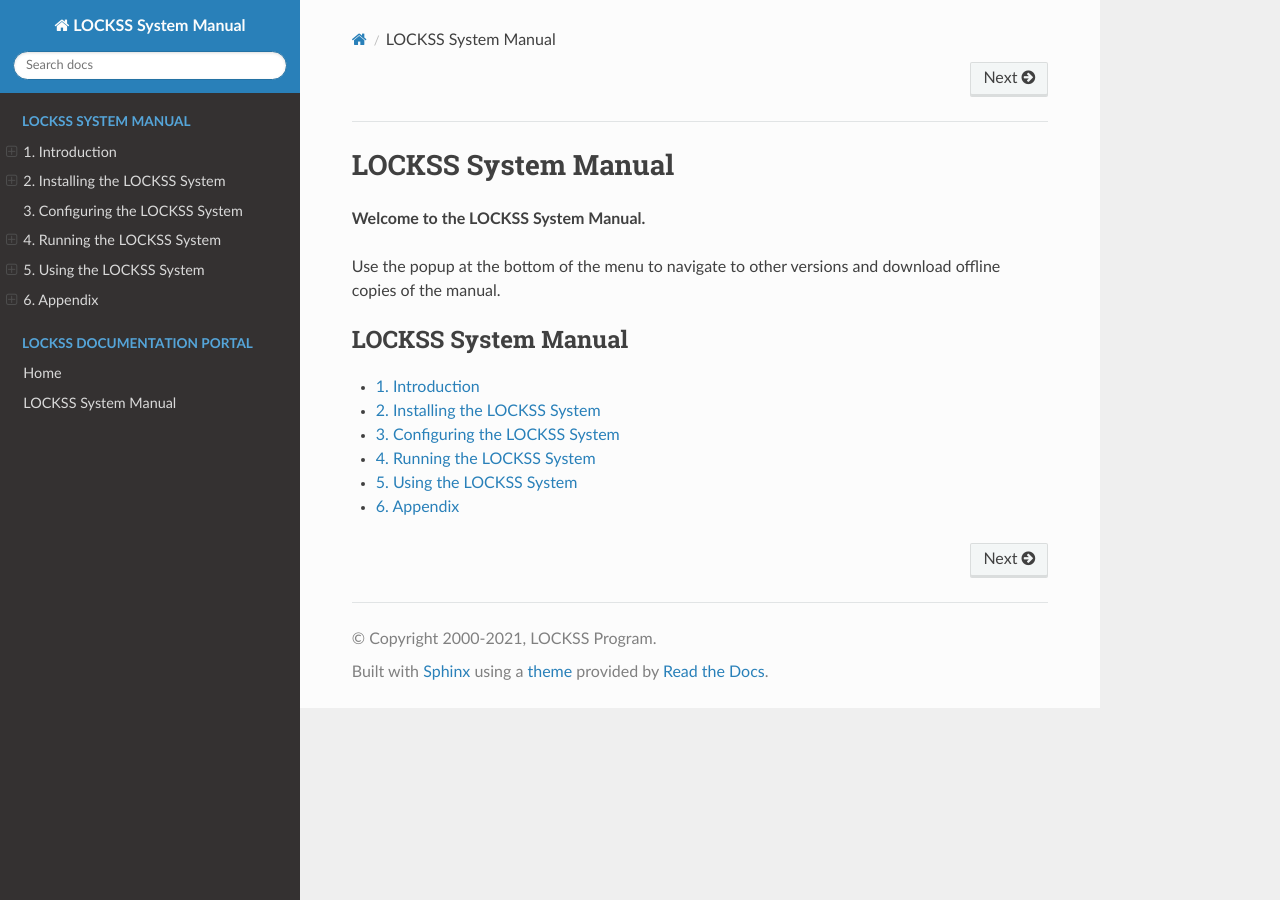
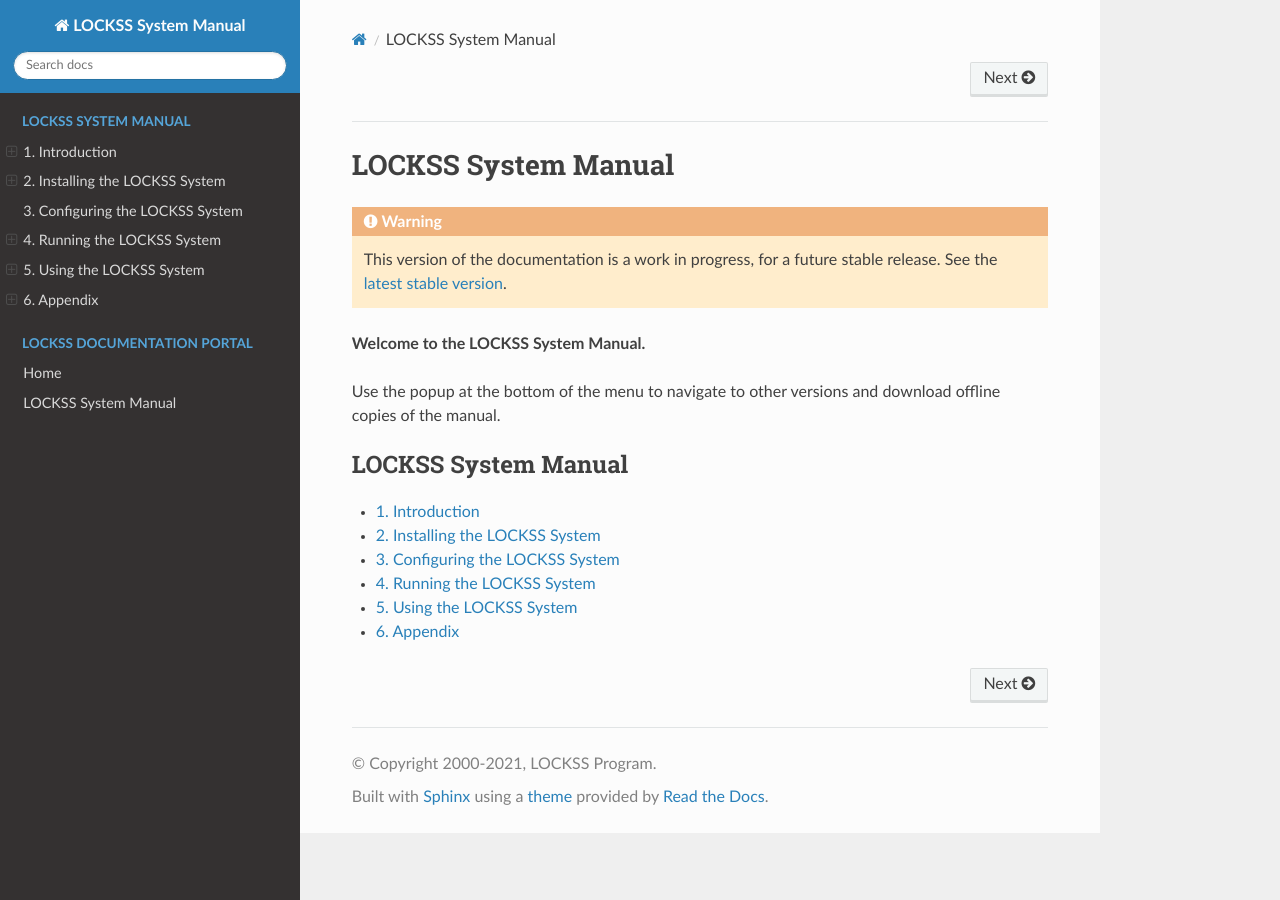
Before and after one commit to lockss/lockss-rtd-manual, a Sphinx documentation site: the page built from docs/index.rst, in a window 1280 px wide. Built offline with Sphinx 7.4.7 and the Read the Docs theme 2.0.0, drawn with Linux system fonts in a browser that asks for light colours.

Commit message:
Warn explicitly on the front page that this is a work in progress.

```diff
--- a/docs/index.rst
+++ b/docs/index.rst
@@ -1,6 +1,10 @@
 ====================
 LOCKSS System Manual
 ====================
+
+.. warning::
+
+   This version of the documentation is a work in progress, for a future stable release. See the `latest stable version </projects/manual/>`_.
 
 **Welcome to the LOCKSS System Manual.**
 
```
